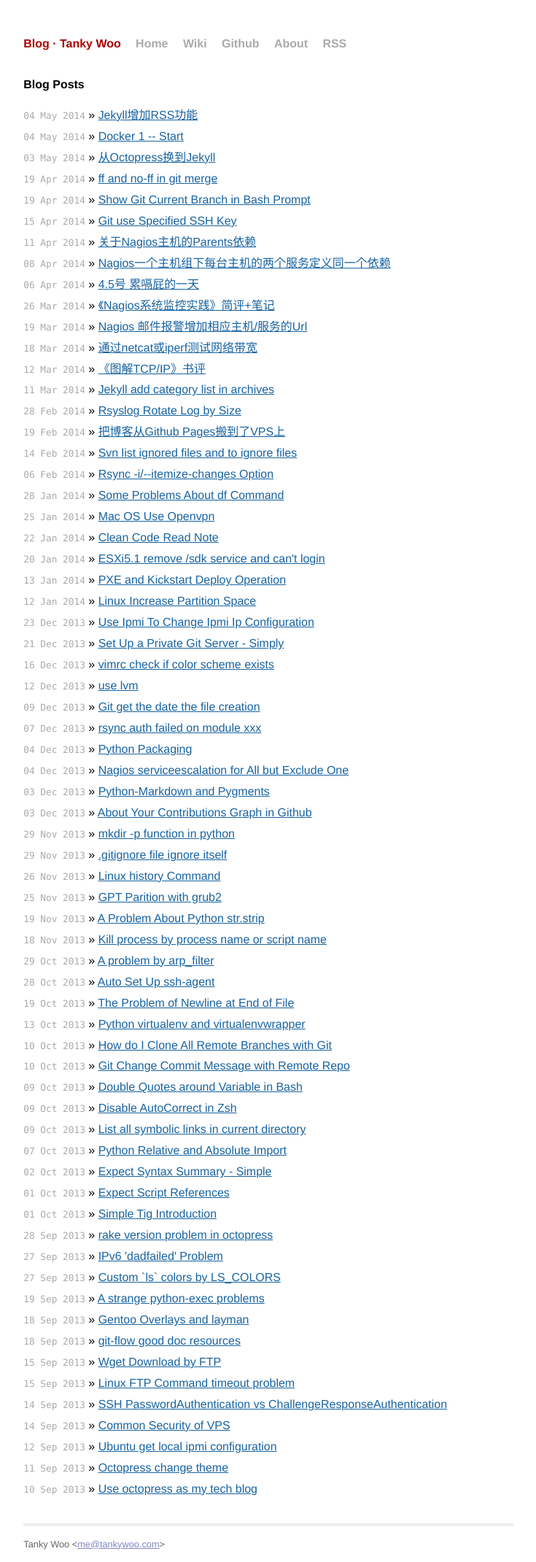
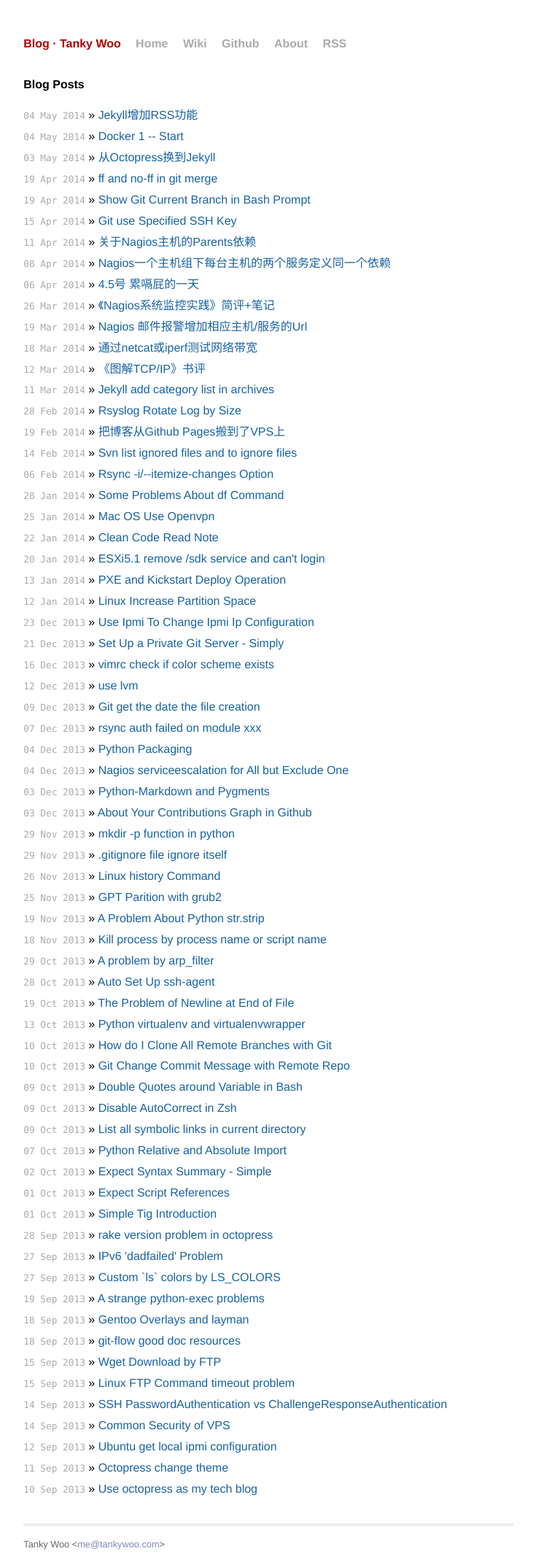
Before and after one commit to Harteyang/harte.top, a Jekyll site: the page built from index.html, in a window 1280 px wide. Shown: the whole page at 73% size, without its empty margins (272-1007 px from the left). Built offline with Jekyll 4.4.1, drawn with Linux system fonts in a browser that asks for light colours; Markdown is read by kramdown in place of the engine named in the settings; comment, search, counter and statistics services are not loaded.

Commit message:
update css

```diff
--- a/css/main.css
+++ b/css/main.css
@@ -27,6 +27,7 @@ h1 { margin-bottom: 1em; }
 p { margin: 1em 0; }
 
 a         { color: #1863a1; }
+a:link    { text-decoration: none; }
 a:visited { color: #1863A1; }
 a:hover   { color: #0181eb; }
 a:active   { color: #0181eb; }
```
